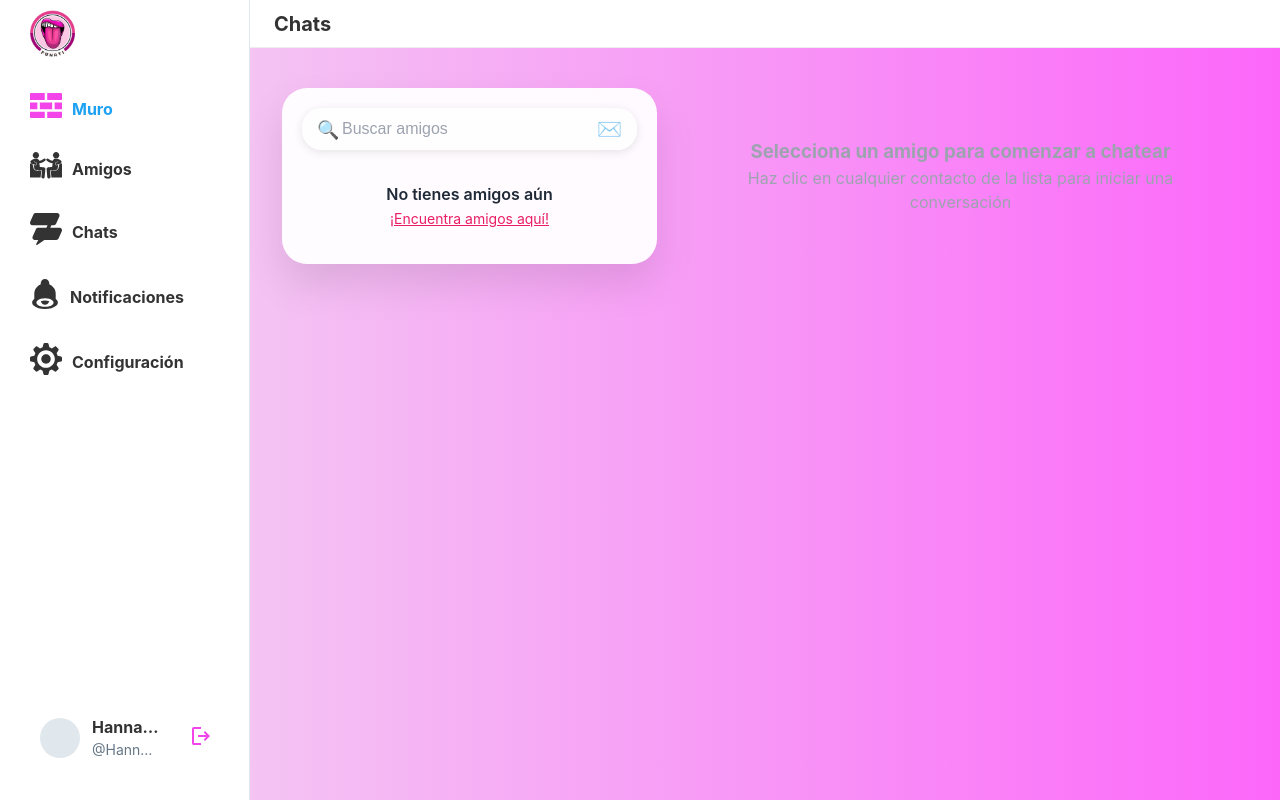
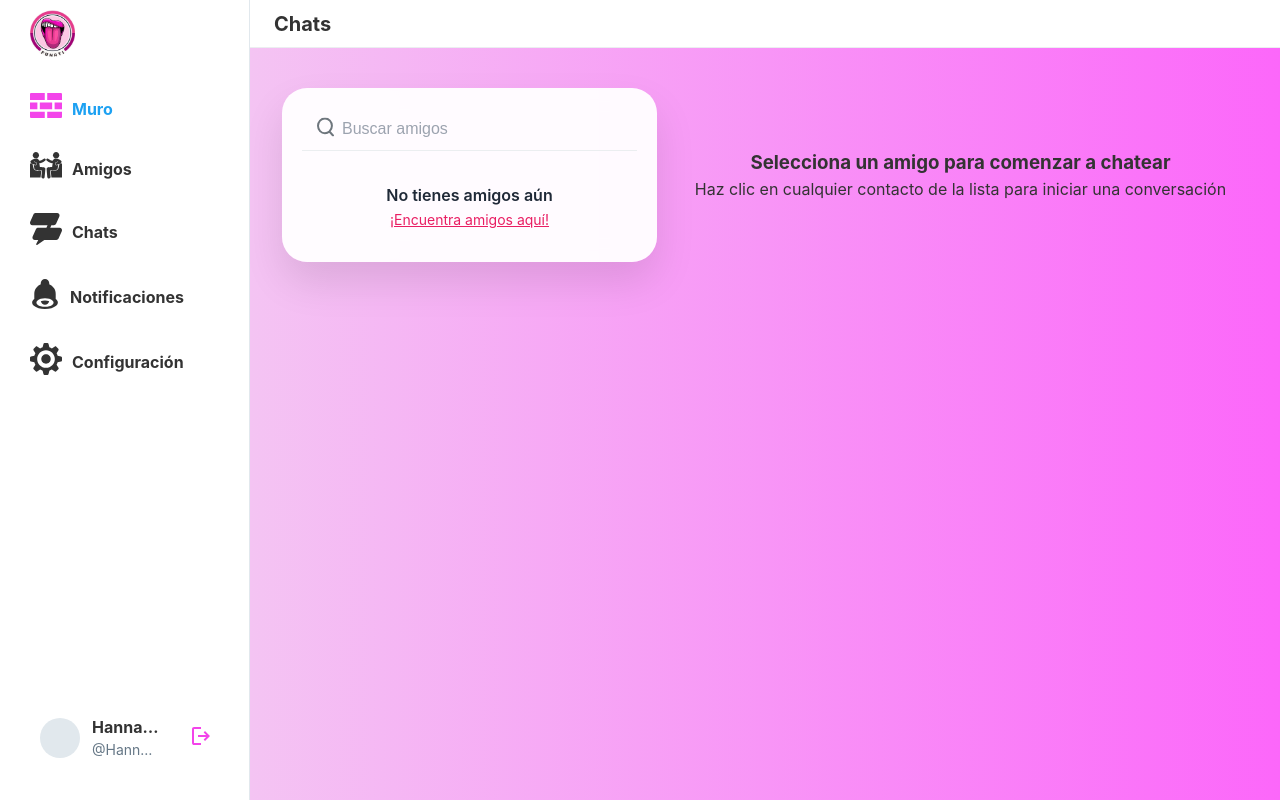
Before and after one commit to Daviddp96/RetirATI, a Django app: page /chats/ in a window 1280 px wide. Run offline with Django 5.2, Linux system fonts and the light colour scheme; a user stored in the database is signed in; data comes from the database, SQL or seed files in the repository.

Commit message:
place-holder asset, fix searchbar styles

```diff
--- a/funATI/funATIAPP/static/css/chats.css
+++ b/funATI/funATIAPP/static/css/chats.css
@@ -21,11 +21,10 @@
     width: 100%;
     padding: 12px 45px 12px 40px;
     border: none;
-    border-radius: 20px;
-    background: rgba(255, 255, 255, 0.8);
+    background: transparent;
     font-size: 16px;
     outline: none;
-    box-shadow: 0 2px 10px rgba(0, 0, 0, 0.1);
+    border-bottom: 1px solid #EBEEF0;
 }
 
 .search-bar::placeholder {
@@ -130,18 +129,6 @@
     font-size: 14px;
 }
 
-/* Icons using CSS */
-.search-icon::before {
-    content: "🔍";
-}
-
-.message-icon::before {
-    content: "✉️";
-}
-
-.checkmark::before {
-    content: "✓";
-}
 
 /* Chat Interface Styles */
 .chat {
@@ -269,14 +256,6 @@
 }
 
 /* Icons using CSS */
-.search-icon::before {
-    content: "🔍";
-}
-
-.message-icon::before {
-    content: "✉️";
-}
-
 .checkmark::before {
     content: "✓";
 }
@@ -309,6 +288,10 @@
     flex: 1;
 }
 
+.chat-placeholder {
+    text-align: center;
+}
+
 @media (max-width: 768px) {
     .container {
         width: 100%;
--- a/funATI/funATIAPP/templates/chats-main.html
+++ b/funATI/funATIAPP/templates/chats-main.html
@@ -13,7 +13,11 @@
 <div class="flex-wrapper">
     <div class="container">
         <div class="search-container">
-            <div class="search-icon"></div>
+            <div class="search-icon">
+                <svg xmlns="http://www.w3.org/2000/svg" width="17" height="19" viewBox="0 0 17 19" fill="none">
+                    <path d="M12.4145 14.0333C13.9506 12.6821 14.9286 10.6452 14.9286 8.36667C14.9286 4.29817 11.8106 1 7.96429 1C4.11802 1 1 4.29817 1 8.36667C1 12.4352 4.11802 15.7333 7.96429 15.7333C9.65651 15.7333 11.2078 15.0949 12.4145 14.0333ZM12.4145 14.0333L16 18" stroke="#6E767D" stroke-width="2" stroke-linecap="round"/>
+                </svg>
+            </div>
             <input type="text" class="search-bar" placeholder="Buscar amigos" id="search-friends" value="{{ search_query }}">
             <div class="message-icon"></div>
         </div>
@@ -61,7 +65,7 @@
         <div class="chat-container" id="chat-container">
             <!-- Initial message when no chat is selected -->
             <div class="chat-placeholder" id="chat-placeholder">
-                <div style="text-align: center; padding: 50px; color: #9ca3af;">
+                <div>
                     <h3>Selecciona un amigo para comenzar a chatear</h3>
                     <p>Haz clic en cualquier contacto de la lista para iniciar una conversación</p>
                 </div>
```
Also changed, not shown: funATI/funATIAPP/static/assets/user-placeholder.png (added).
